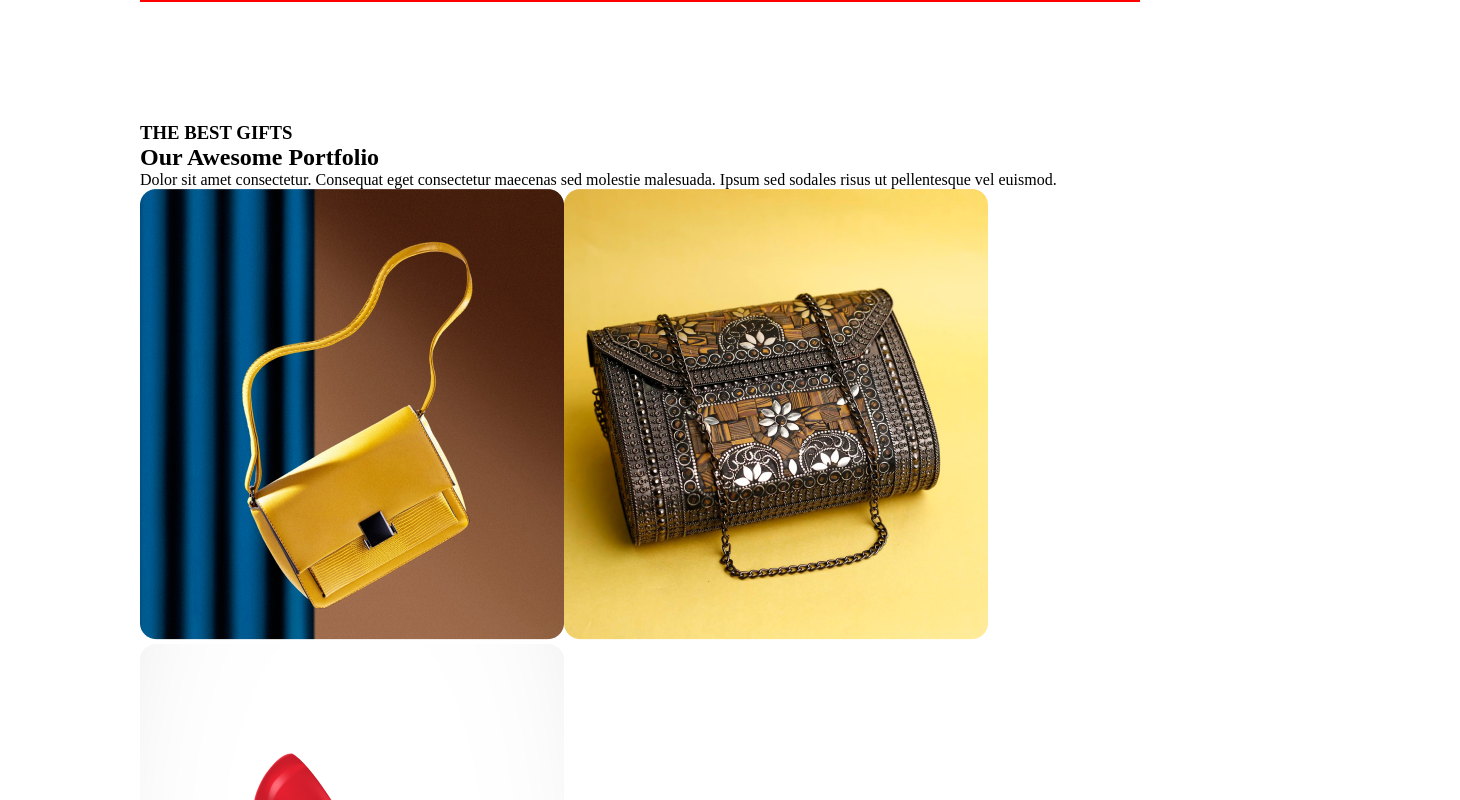
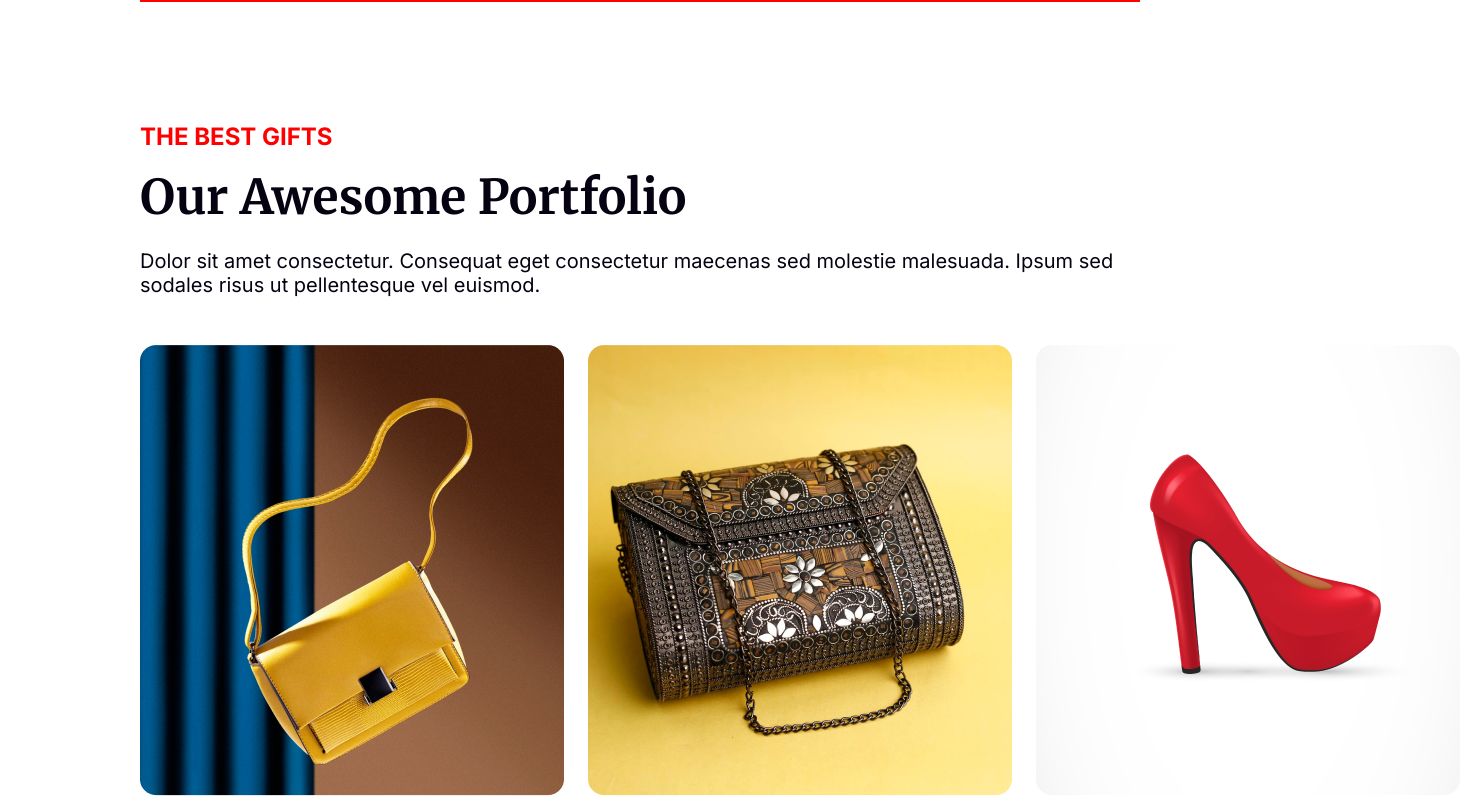
Before and after one commit to Azizulislamch/new-year-offer-landing-page, a plain HTML site: page index.html in a window 1280 px wide. Shown: the part 4780-5580 px from the top of the page, 1460 px wide, since content can reach past the window. Drawn offline with Linux system fonts and the light colour scheme.

Commit message:
add styles

```diff
--- a/styles/style.css
+++ b/styles/style.css
@@ -275,3 +275,49 @@ section .three {
     justify-content: center;
     background: #FF0000;
 }
+
+
+/* Section Six */
+
+.six {
+    margin-bottom: 120px;
+}
+
+.awesome {
+    margin-bottom: 48px;
+}
+
+.awesome h3 {
+    font-family: Inter;
+    font-size: 24px;
+    font-weight: medium;;
+    color: #FF0000;
+    margin-bottom: 16px;
+}
+
+.awesome h1 {
+    color: #070211;
+    font-weight: black;
+    font-family: Merriweather;
+    font-size: 48px;
+    margin-bottom: 22px;
+}
+
+.awesome p {
+    font-family: Inter;
+    font-weight: normal;
+    font-size: 20px;
+    color: #070211;
+}
+
+.six-img1 {
+    display: flex;
+    gap: 24px;
+    margin-bottom: 24px;
+}
+
+.six-img2 {
+    display: flex;
+    gap: 24px;
+    margin-bottom: 24px;
+}
```
Also changed, not shown: index.html (+12 -4 lines).
